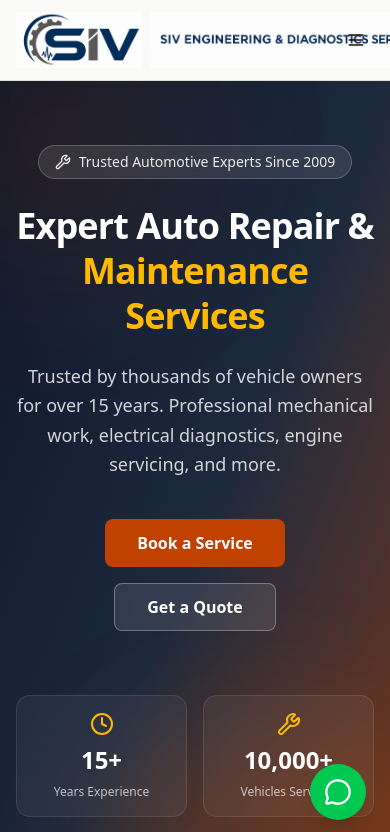
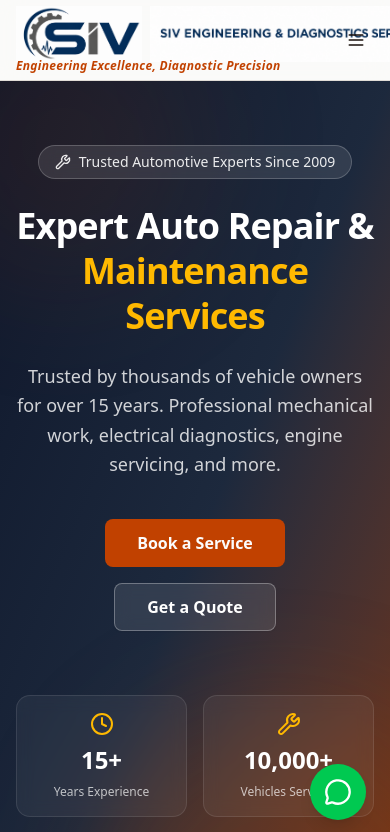
Before and after one commit to lilromeo2290/SIV_Website, a Next.js app: page / in a window 390 px wide. Shown: the top 832 px of the page. Built offline with nearby package versions, Linux system fonts and the light colour scheme.

Commit message:
d4a36c28-696e-4812-84d6-79170f2c8412

```diff
--- a/src/components/website/Header.tsx
+++ b/src/components/website/Header.tsx
@@ -61,7 +61,7 @@ export function Header() {
                 className="h-14 w-auto object-contain"
               />
             </div>
-            <span className="mt-[-4px] hidden lg:block text-sm font-semibold italic tracking-wide text-primary">
+            <span className="mt-[-4px] block text-xs font-semibold italic tracking-wide text-primary sm:text-sm">
               Engineering Excellence, Diagnostic Precision
             </span>
           </a>
```
